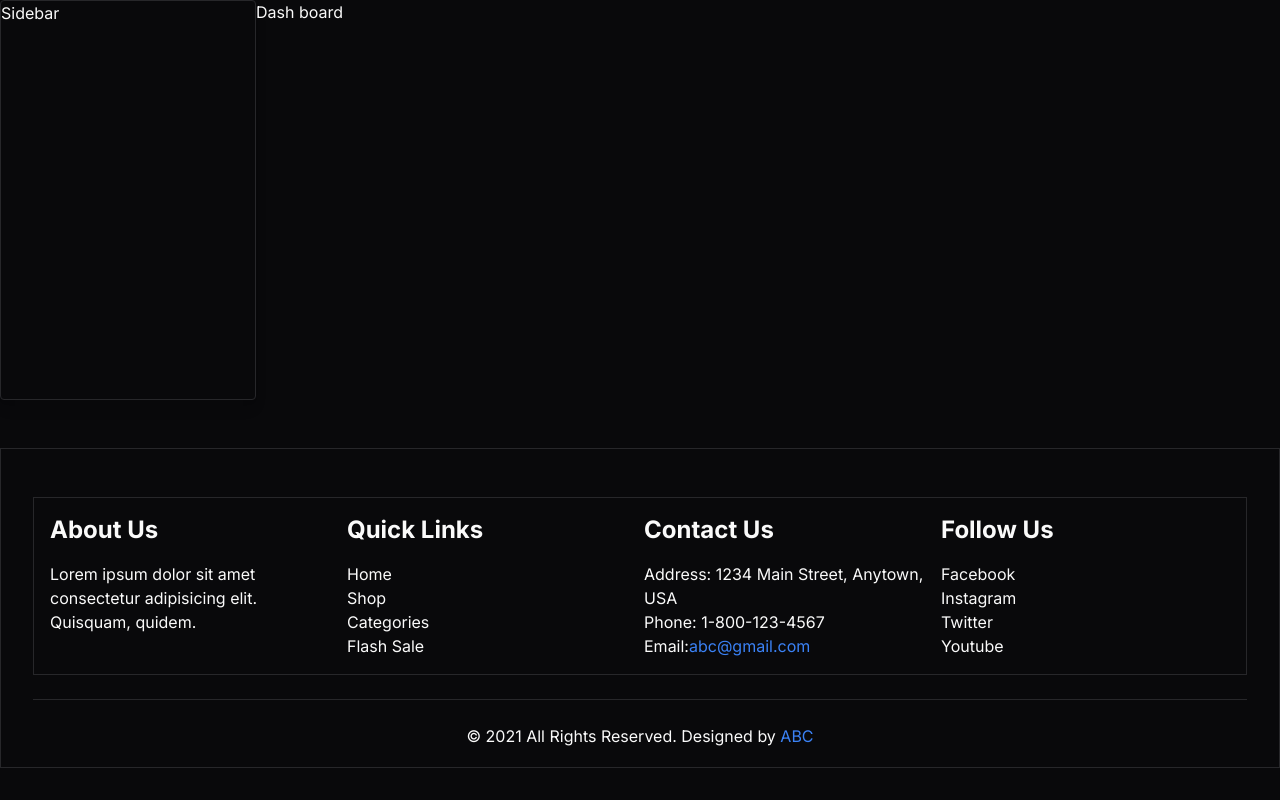
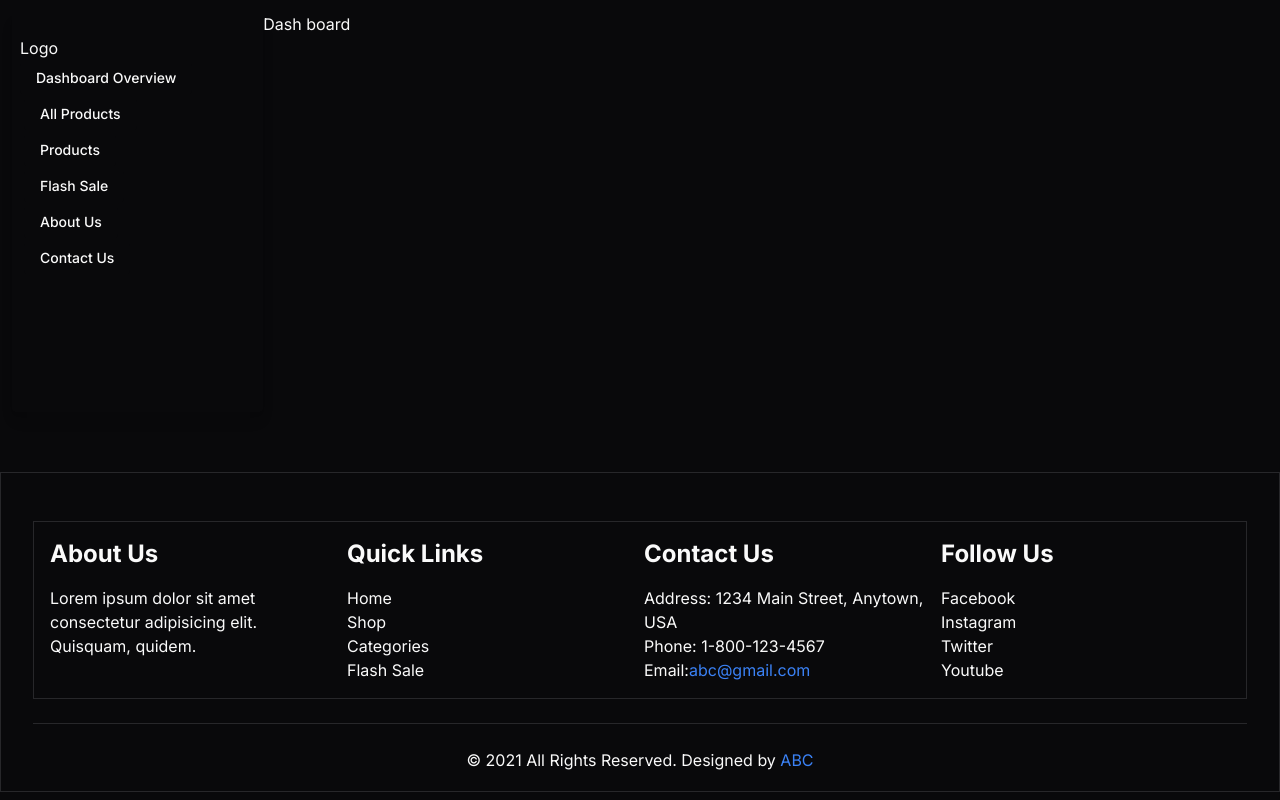
Before and after one commit to habib-N19/Cloth-Store-Nextjs, a Next.js app: page /dashboard in a window 1280 px wide. Built offline with nearby package versions, Linux system fonts and the light colour scheme.

Commit message:
Refactor dashboard layout and sidebar

```diff
--- a/src/app/(dashboard)/layout.tsx
+++ b/src/app/(dashboard)/layout.tsx
@@ -4,9 +4,9 @@ import Sidebar from "@/components/Layout/Shared/Sidebar/Sidebar"
 const DashboardLayout = ({ children }: { children: React.ReactNode }) => {
     return (
         <RootLayout>
-            <div className="grid grid-cols-1 md:grid-cols-10  ">
+            <div className="grid grid-cols-1 md:grid-cols-10 p-3 w-full max-w-7xl  ">
                 <div className="col-span-1 max-h-screen min-h-[50vh]  md:col-span-2 rounded shadow-lg
-                 border">
+                 ">
                     <Sidebar />
                 </div>
                 <div className="col-span-8">
--- /dev/null
+++ b/src/app/(landingPage)/flash-sale/page.tsx
@@ -0,0 +1,9 @@
+import React from 'react'
+
+const FlashSalePage = () => {
+    return (
+        <div>FlashSalePage</div>
+    )
+}
+
+export default FlashSalePage
--- a/src/components/Layout/Shared/Sidebar/Sidebar.tsx
+++ b/src/components/Layout/Shared/Sidebar/Sidebar.tsx
@@ -1,8 +1,55 @@
+'use client'
+import { NavigationMenu, NavigationMenuItem, NavigationMenuLink, NavigationMenuList, navigationMenuTriggerStyle } from '@/components/ui/navigation-menu'
+import Link from 'next/link'
 import React from 'react'
-
+const navItem = [
+    {
+        name: 'Dashboard Overview',
+        link: '/dashboard'
+    },
+    {
+        name: 'All Products',
+        link: '/dashboard/all-products'
+    }
+    ,
+    {
+        name: 'Products',
+        link: '/products'
+    }
+    ,
+    {
+        name: 'Flash Sale',
+        link: '/flash-sale'
+    }
+    ,
+    {
+        name: 'About Us',
+        link: '/about'
+    },
+    {
+        name: 'Contact Us',
+        link: '/contact'
+    }]
 const Sidebar = () => {
     return (
-        <div>Sidebar</div>
+        <nav className="w-full p-2 mt-4">
+            <Link className="flex-shrink" href='/'>Logo</Link>
+            <NavigationMenu className="hidden md:block ">
+                <NavigationMenuList className='flex flex-col justify-start text-left items-start'>
+                    {
+                        navItem.map((item, index) => (
+                            <NavigationMenuItem key={index}>
+                                <Link href={item.link} legacyBehavior passHref>
+                                    <NavigationMenuLink className={navigationMenuTriggerStyle()}>
+                                        {item.name}
+                                    </NavigationMenuLink>
+                                </Link>
+                            </NavigationMenuItem>)
+                        )
+                    }
+                </NavigationMenuList>
+            </NavigationMenu>
+        </nav>
     )
 }
 
```
